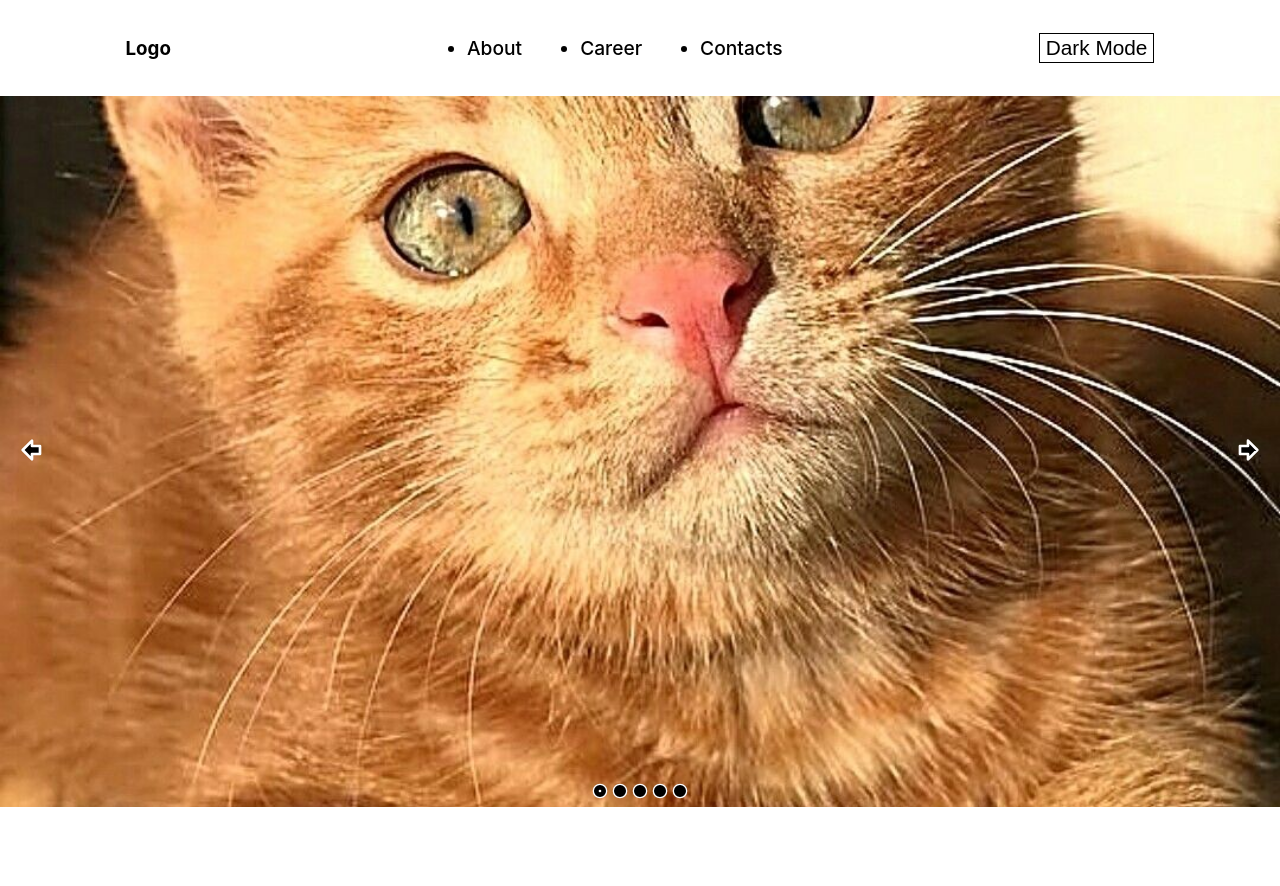
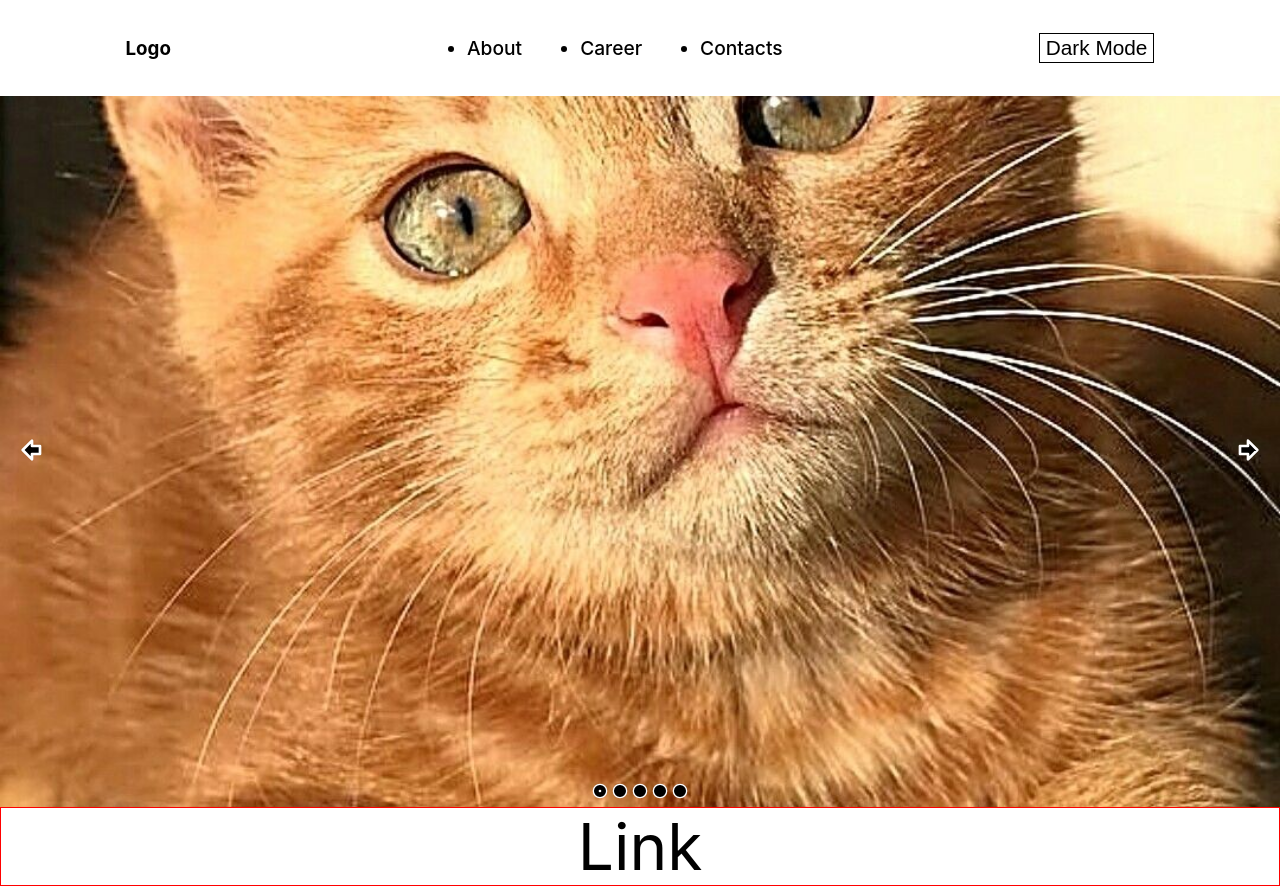
Before and after one commit to antasticAntman/Sliders-and-Carousel, a React (Create React App) app: page / in a window 1280 px wide. Before the commit the page ends 807 px from the top, so only its background shows below. Built offline with nearby package versions, Linux system fonts and the light colour scheme.

Commit message:
Added a skip function to get around the images slider

```diff
--- a/src/App.js
+++ b/src/App.js
@@ -46,7 +46,19 @@ function App() {
         margin:'0 auto'}}>
         <ImagesSlider catIMAGES={catIMAGES}/>
       </div>
-
+        <a
+          href='/'
+          style=
+            {{
+              fontSize:'4rem',
+              border:'1px solid red',
+              display:'flex',
+              justifyContent:'center',
+              textDecoration:'none',
+              color:'black'
+            }}>
+              Link
+          </a>
     </body>
   );
 }
--- a/src/components/imagesSlider.jsx
+++ b/src/components/imagesSlider.jsx
@@ -25,7 +25,11 @@ export default function ImagesSlider(props){
     }
 
     return(
-        <div style = {{width:'100%', height:'100%', position:'relative'}} >
+        <section aria-label='Image Slider' style = {{width:'100%', height:'100%', position:'relative'}} >
+            <a href='#after-image-slider-control' className="skip-link">
+                Skip Image Slider Controls
+            </a>
+
             <div  style={{width:'100%', height:'100%', display:'flex', overflow:"hidden"}}>
                 {props.catIMAGES.map( ({url, alt}, index) => (
                     <img
@@ -79,6 +83,7 @@ export default function ImagesSlider(props){
                 ))}
             </div>
 
-        </div>
+            <div id='after-image-slider-control'/>
+        </section>
     )
 }
--- a/src/index.css
+++ b/src/index.css
@@ -143,3 +143,29 @@ li{
 .img-slider-btn:focus-visible {
   outline:auto;
 }
+
+.skip-link{
+  position: absolute;
+  width:1px;
+  height: 1px;
+  padding: 0;
+  margin:-1px;
+  overflow: hidden;
+  border:0;
+  clip: rect(0,0,0,0);
+}
+
+.skip-link:focus-visible{
+  top:0;
+  left:0;
+  border:1px solid black;
+  background-color: white;
+  padding:0.5rem;
+  width: auto;
+  height:auto;
+  margin:0;
+  clip:unset;
+  text-decoration: none;
+  color:black;
+  z-index:100;
+}
```
